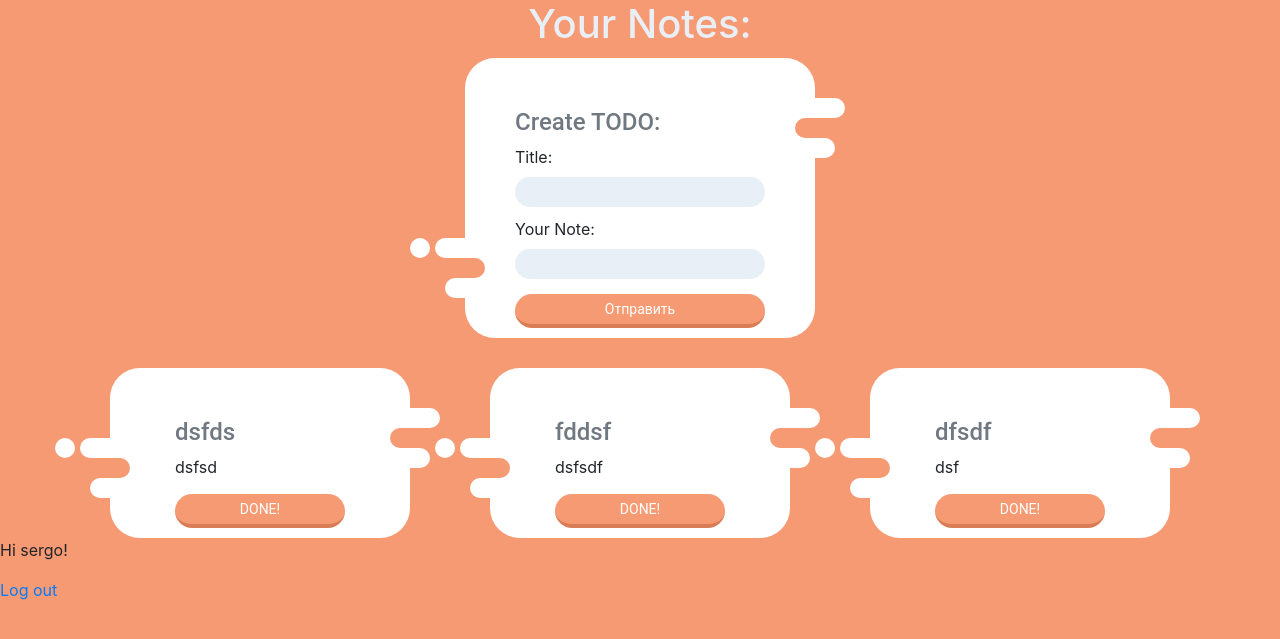
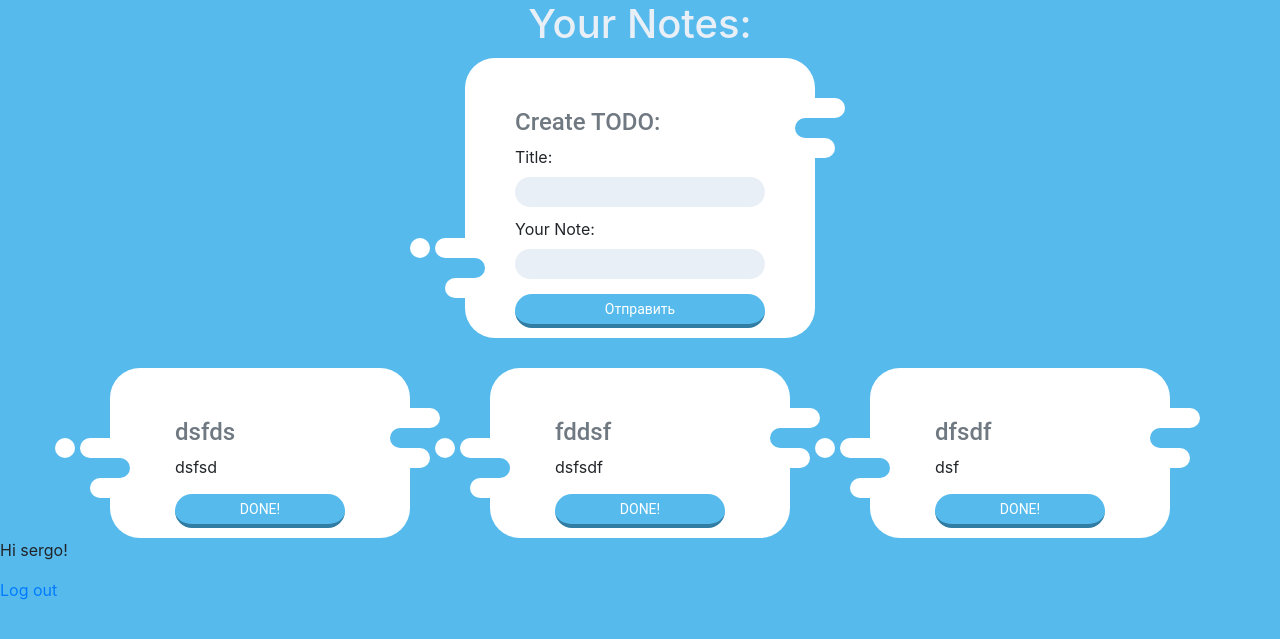
Before and after one commit to sergomyaso/todo_django, a Django app: page /note/ in a window 1280 px wide. Shown: the top 639 px of the page. Run offline with Django 3.2, Linux system fonts and the light colour scheme; a user stored in the database is signed in; data comes from the database, SQL or seed files in the repository; both versions use the stored data as it was after the commit; some libraries are stand-ins or nearby versions.

Commit message:
Add new style

```diff
--- a/django_note/settings.py
+++ b/django_note/settings.py
@@ -24,7 +24,7 @@ BASE_DIR = Path(__file__).resolve().parent.parent
 SECRET_KEY = '6bb!r7-p*p#q!c9)e4+l5_6^s(=og%3^(grswl&5cti9u1%le7'
 
 # SECURITY WARNING: don't run with debug turned on in production!
-DEBUG = False
+DEBUG = True
 
 ALLOWED_HOSTS = []
 
--- a/static/css/styles.css
+++ b/static/css/styles.css
@@ -1,5 +1,5 @@
 body {
-   background: #f69a73;
+   background: #56baed;
 }
 h1{
    text-align: center;
@@ -27,7 +27,7 @@ h1{
    position: absolute;
    width: 50px;
    height: 20px;
-   background: #f69a73;
+   background: #56baed;
    border-radius: 20px;
 }
 .form-left-decoration {
@@ -86,8 +86,8 @@ h1{
 }
 .form-inner input[type="submit"] {
    margin-top: 15px;
-   background: #f69a73;
-   border-bottom: 4px solid #d87d56;
+   background: #56baed;;
+   border-bottom: 4px solid #307ca2;
    color: white;
    font-size: 14px;
 }
--- a/todo_app/views.py
+++ b/todo_app/views.py
@@ -3,6 +3,9 @@ from django.views import View
 from .forms import NoteForm
 from .models import Note
 from django.contrib.auth.mixins import LoginRequiredMixin
+
+number = 123
+number % 3
 
 
 class BaseView(View):
```
Also changed, not shown: templates/registration/login.html (+12 -2 lines), templates/signup.html (+12 -2 lines), db.sqlite3.
